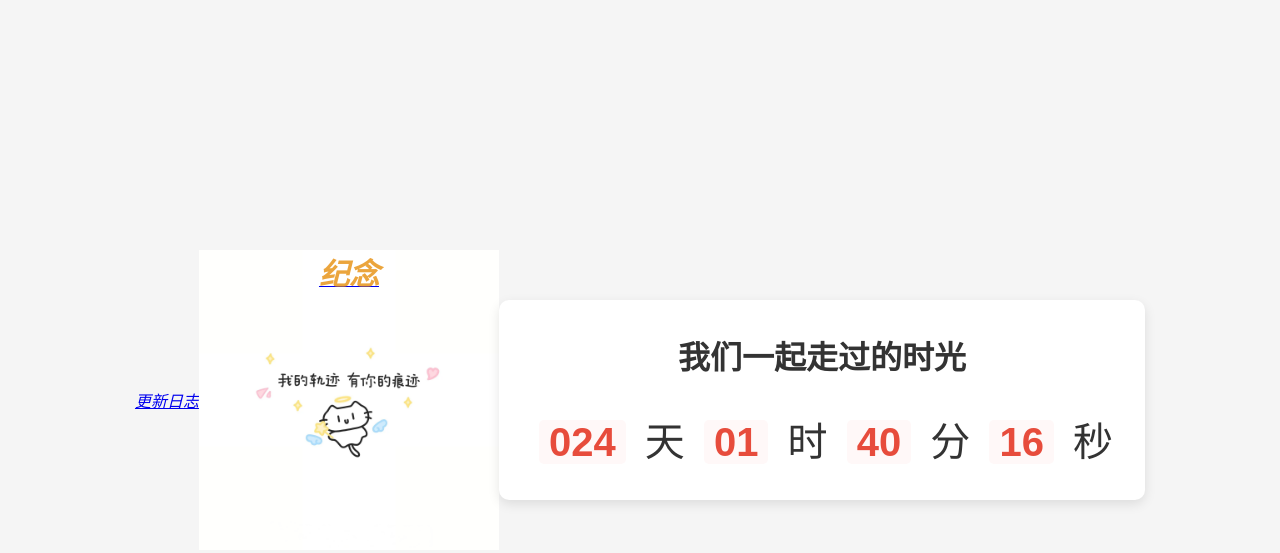
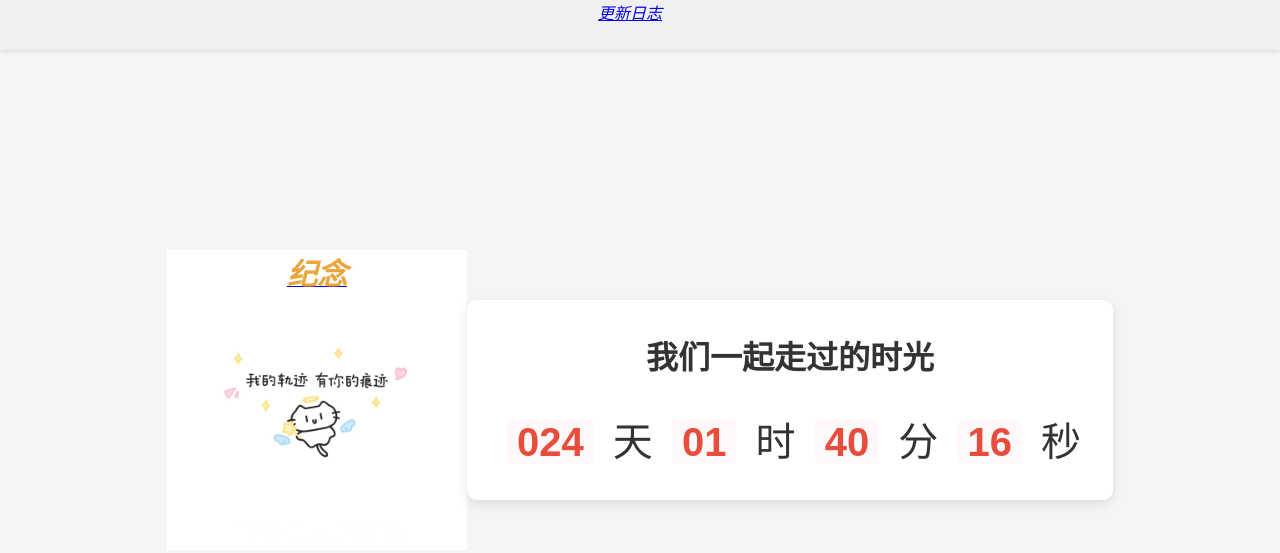
Before and after one commit to jiayi-jing/tomorrow-with-you, a plain HTML site: page index.html in a window 1280 px wide. Drawn offline with Linux system fonts and the light colour scheme.

Commit message:
标准化

```diff
--- a/index.html
+++ b/index.html
@@ -10,13 +10,25 @@
 </head>
 
 <body>
-    <div id="更新日志" style="font-style: italic;">
-        <a href="./更新日志.html" >更新日志</a>
+    <div class="top">
+        <div id="更新日志" >
+            <a href="./更新日志.html" style="font-style: italic; text-align: left;">更新日志</a>
+        </div>
     </div>
 
 
+
+
+
+
+
+
+
+
+
+
     <div class="guiji">
-        <div class="background" id="p1">
+        <div id="p1">
             <a href="./纪念.html">
                 <strong style="color: rgba(230, 143, 13, 0.8);font-size: 30px; font-style: italic ;">纪念</strong>
             </a>
--- a/style.css
+++ b/style.css
@@ -1,3 +1,6 @@
+/* 全局样式####################################################### */
+
+
 /* 基础样式重置 */
 * {
     margin: 0;
@@ -15,20 +18,38 @@ body {
     font-family: "Microsoft YaHei", sans-serif;
 }
 
-/* 背景样式 */
-.background{
-    background-repeat: no-repeat;
-    background-size: contain;
-    text-align: center;
 
+
+
+
+/* 模块样式####################################################### */
+div.top{
+    width: 100%;
+    height: 50px;
+    background-color: #f0f0f0;
+    display: flex;
+    justify-content: center;
+    padding-right: 20px;
+    box-shadow: 0 2px 4px rgba(0, 0, 0, 0.1);
+    position: fixed;
+    top: 0;
 }
 
-#p1{
-    background-image: url('./图片/1.png');
-    width: 300px;
-    height: 300px;
 
-}
+
+
+
+
+
+
+
+
+
+
+
+
+
+
 
 
 
@@ -42,6 +63,16 @@ body {
     background-color: white;
     border-radius: 10px;
     box-shadow: 0 4px 12px rgba(0, 0, 0, 0.1);
+}
+
+
+#p1{
+    background-image: url('./图片/1.png');
+    width: 300px;
+    height: 300px;
+    background-repeat: no-repeat;
+    background-size: contain;
+    text-align: center;
 }
 
 /* 标题样式 */
```
Also changed, not shown: 更新日志.html (+5 -2 lines).
